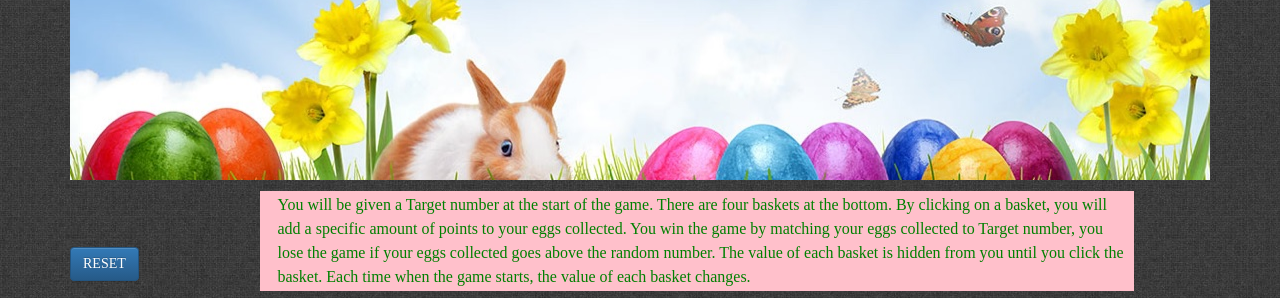
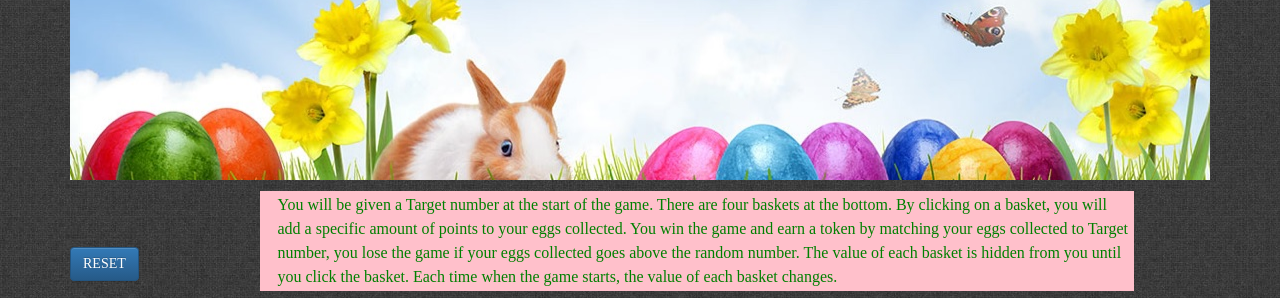
Before and after one commit to mgikanga/week-4-game, a plain HTML site: page index.html in a window 1280 px wide. Shown: the part 59-357 px from the top of the page. Drawn offline with nearby package versions, Linux system fonts and the light colour scheme.

Commit message:
added that you win a token for every win

```diff
--- a/index.html
+++ b/index.html
@@ -34,7 +34,7 @@
         <div class="col-md-9" id="para">
 <p>You will be given a Target number at the start of the game.
 There are four baskets at the bottom. By clicking on a basket, you will add a specific amount of points to your eggs collected.
-You win the game by matching your eggs collected to Target number, you lose the game if your eggs collected goes above the random number.
+You win the game and earn a token by matching your eggs collected to Target number, you lose the game if your eggs collected goes above the random number.
  The value of each basket is hidden from you until you click the basket.
 Each time when the game starts, the value of each basket changes.</p>
 </div>
```
